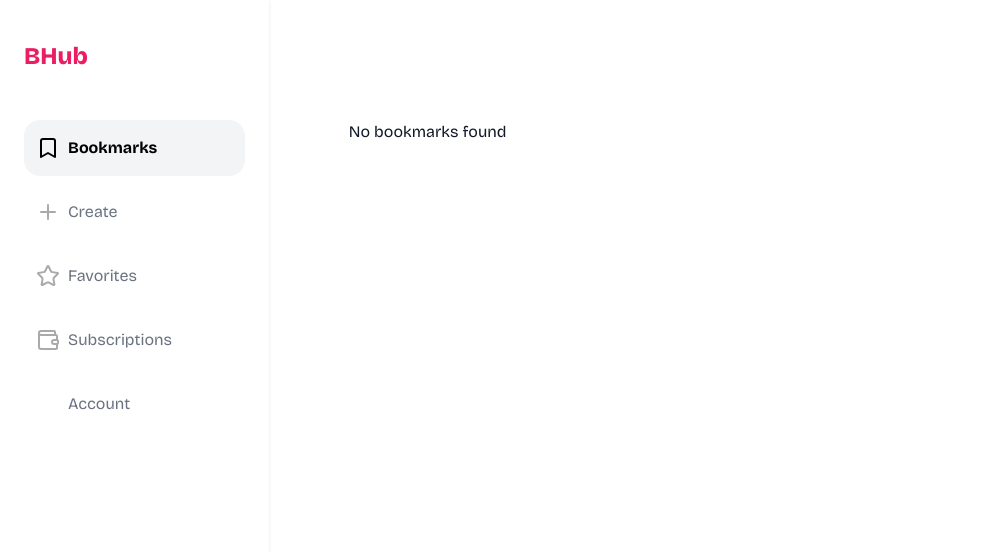
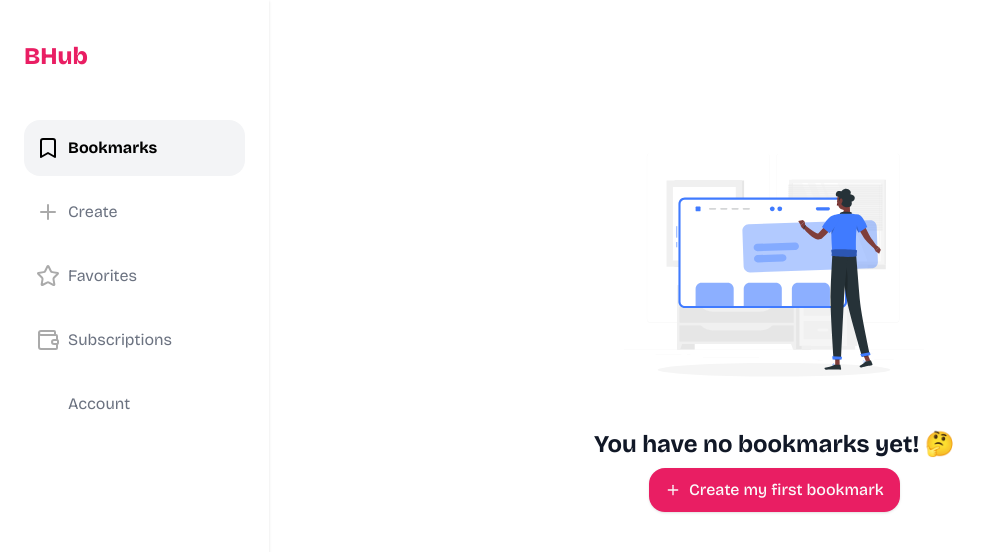
Before and after one commit to fisayo-dev/bookmark-hub, a Next.js app: page /bookmarks in a window 1280 px wide. Shown: the top 552 px of the page, without its empty margins (0-991 px from the left). Built offline with nearby package versions, Linux system fonts and the light colour scheme; no server answers; the database is empty; sample sign-in values are in the browser's storage; some icons are missing.

Commit message:
feat: create empty page component for bookmarks

```diff
--- a/app/(dashboard)/bookmarks/page.tsx
+++ b/app/(dashboard)/bookmarks/page.tsx
@@ -4,7 +4,8 @@ import Link from "next/link";
 import { auth } from "@/auth";
 import { cache } from "react";
 import {Metadata} from "next";
-import config from "@/lib/config"; // Caching API
+import config from "@/lib/config";
+import EmptyBookmarks from "@/components/dashboard/EmptyBookmarks"; // Caching API
 
 export async function generateMetadata(): Promise<Metadata> {
     const session = await auth();
@@ -42,7 +43,7 @@ export default async function Pages() {
     const bookmarkList = await fetchBookmarks(userId);
 
     if (!bookmarkList.length) {
-        return <p className="app-container mt-20 text-gray-900">No bookmarks found</p>;
+        return <EmptyBookmarks />
     }
 
     return (
--- /dev/null
+++ b/components/dashboard/EmptyBookmarks.tsx
@@ -0,0 +1,28 @@
+import Image from "next/image";
+import {Button} from "@/components/ui/button";
+import Link from "next/link";
+import {PlusIcon} from "lucide-react";
+
+const EmptyBookmarks = () => {
+    return (
+        <div className="app-container mt-20 text-gray-900">
+            <div className="grid gap-2 justify-center">
+                <Image
+                    src='/empty_bookmarks.svg'
+                    height={300}
+                    width={300}
+                    className="mx-auto"
+                    alt="Empty Bookmarks"
+                />
+                <h2 className="mx-auto text-2xl font-bold text-center">You have no bookmarks yet! 🤔</h2>
+                <Link href="/bookmarks" className="mx-auto">
+                    <Button className="text-center flex gap-2 justify-between items-center">
+                        <PlusIcon />
+                        <p>Create my first bookmark</p>
+                    </Button>
+                </Link>
+            </div>
+        </div>
+    )
+}
+export default EmptyBookmarks
```
Also changed, not shown: public/empty_bookmarks.png (added), public/empty_bookmarks.svg (added).
